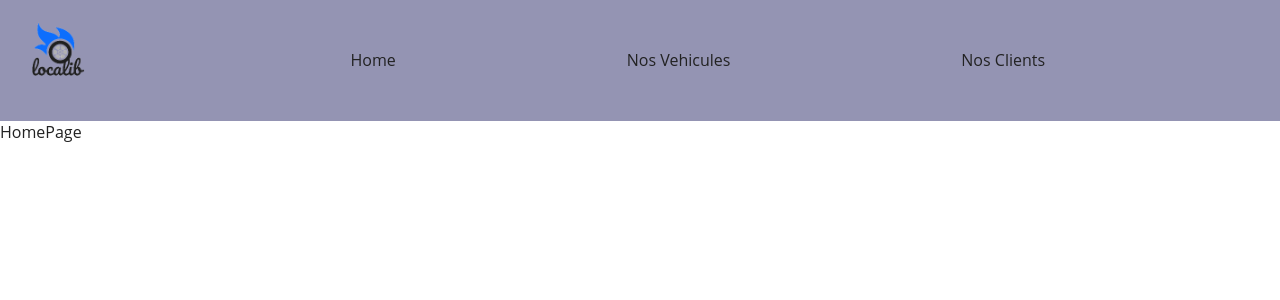
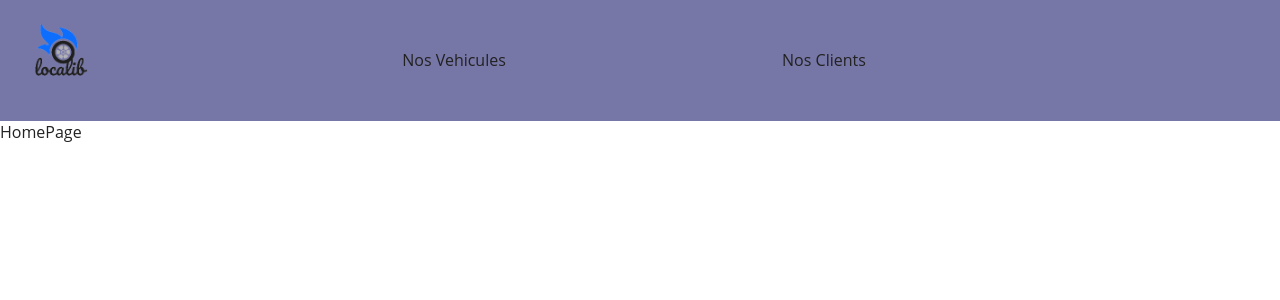
Before and after one commit to LaurentMag/ECF-cda-frontEnd, a React (Create React App) app: page / in a window 1280 px wide. Shown: the top 300 px of the page. Built offline with nearby package versions, Linux system fonts and the light colour scheme.

Commit message:
style : fixed css issues with link underline

```diff
--- a/src/App.tsx
+++ b/src/App.tsx
@@ -2,7 +2,7 @@ import React, {Fragment} from "react";
 //
 import {BrowserRouter, Routes, Route} from "react-router-dom";
 //
-import {Navbar} from "./components/Navbar";
+import {Navbar} from "./Layout/Navbar";
 import {HomePage} from "./pages/HomePage";
 import {Clients} from "./pages/Clients";
 import {Vehicules} from "./pages/Vehicules";
--- a/src/components/Navbar.tsx
+++ b/src/Layout/Navbar.tsx
@@ -16,14 +16,26 @@ export const Navbar = () => {
         </figure>
       </NavLink>
       <ul>
+        {/* <li>
+          <NavLink
+            to="/"
+            className="text-link">
+            Home
+          </NavLink>
+        </li> */}
         <li>
-          <NavLink to="/">Home</NavLink>
+          <NavLink
+            to="vehicules"
+            className="text-link">
+            Nos Vehicules
+          </NavLink>
         </li>
         <li>
-          <NavLink to="/vehicules"> Nos Vehicules</NavLink>
-        </li>
-        <li>
-          <NavLink to="/clients"> Nos Clients</NavLink>
+          <NavLink
+            to="clients"
+            className="text-link">
+            Nos Clients
+          </NavLink>
         </li>
       </ul>
     </nav>
--- /dev/null
+++ b/src/type/clientType.ts
@@ -0,0 +1 @@
+export type vehicleType = {};
--- /dev/null
+++ b/src/type/vehicleType.ts
@@ -0,0 +1 @@
+export type vehicleType = {};
--- a/src/ztylesheets/abstracts/_variables.scss
+++ b/src/ztylesheets/abstracts/_variables.scss
@@ -49,5 +49,4 @@ $breakpoints: (
 ///   $base-url: 'http://cdn.example.com/assets/';
 $base-url: "/assets/" !default;
 
-// ---------------------------------------------------------------------------
-// ---------------------------------------------------------------------------
+// -----------------------------------------------------------------------------
--- a/src/ztylesheets/base/_base.scss
+++ b/src/ztylesheets/base/_base.scss
@@ -34,6 +34,13 @@ a {
   }
 }
 
+a:hover,
+a:active,
+a:focus {
+  color: rgb(34, 34, 34);
+  text-decoration: none;
+}
+
 // ---------------------------------------------------------------------------
 
 ul,
@@ -62,6 +69,13 @@ html {
 }
 
 // ---------------------------------------------------------------------------
+a:hover {
+  text-decoration: none;
+}
+
+a:active {
+  text-decoration: none;
+}
 
 .general_image {
   width: 100%;
--- a/src/ztylesheets/layout/_navigation.scss
+++ b/src/ztylesheets/layout/_navigation.scss
@@ -1,4 +1,5 @@
-$color__background-navbar: rgb(148, 148, 179);
+$color__background-navbar: rgb(118, 118, 167);
+$nagivation-link-color-hover: rgb(189, 182, 182);
 
 .navbar {
   background-color: $color__background-navbar;
@@ -6,7 +7,8 @@ $color__background-navbar: rgb(148, 148, 179);
   align-items: center;
 
   .navlink__logo {
-    padding: min(1%, 2rem);
+    padding-inline: min(2%, 1rem);
+    padding-block: min(1%, 1em);
     figure {
       width: 90px;
     }
@@ -18,16 +20,22 @@ $color__background-navbar: rgb(148, 148, 179);
     justify-content: space-evenly;
     gap: 1rem;
 
-    width: 100%;
+    width: 80%;
 
     padding: min(2%, 20px);
   }
 
   li {
+    // change style when link is actived
     .active {
       color: $nagivation-link-color-hover;
     }
   }
+}
+
+.text-link {
+  color: inherit;
+  text-decoration: none;
 }
 
 .navlink__active {
--- a/src/ztylesheets/main.css
+++ b/src/ztylesheets/main.css
@@ -341,6 +341,13 @@ a:hover, a:active, a:focus {
   text-decoration: underline;
 }
 
+a:hover,
+a:active,
+a:focus {
+  color: rgb(34, 34, 34);
+  text-decoration: none;
+}
+
 ul,
 li,
 p,
@@ -366,6 +373,14 @@ html {
   color: unset;
 }
 
+a:hover {
+  text-decoration: none;
+}
+
+a:active {
+  text-decoration: none;
+}
+
 .general_image {
   width: 100%;
   -o-object-fit: cover;
@@ -385,12 +400,13 @@ body {
 }
 
 .navbar {
-  background-color: rgb(148, 148, 179);
+  background-color: rgb(118, 118, 167);
   display: flex;
   align-items: center;
 }
 .navbar .navlink__logo {
-  padding: min(1%, 2rem);
+  padding-inline: min(2%, 1rem);
+  padding-block: min(1%, 1em);
 }
 .navbar .navlink__logo figure {
   width: 90px;
@@ -400,8 +416,16 @@ body {
   align-items: center;
   justify-content: space-evenly;
   gap: 1rem;
-  width: 100%;
+  width: 80%;
   padding: min(2%, 20px);
+}
+.navbar li .active {
+  color: rgb(189, 182, 182);
+}
+
+.text-link {
+  color: inherit;
+  text-decoration: none;
 }
 
 .navlink__active {
```
